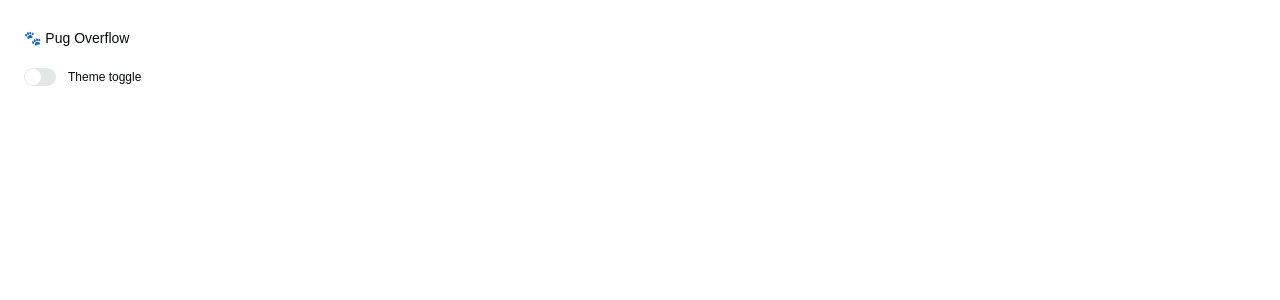
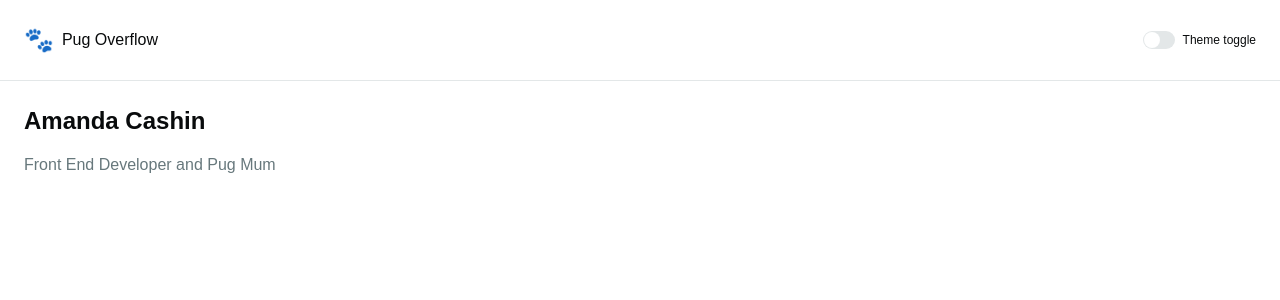
Before and after one commit to pugoverflow/pugoverflow.com, a React (Vite) app: page / in a window 1280 px wide. Shown: the top 300 px of the page. Built offline with nearby package versions, Linux system fonts and the light colour scheme.

Commit message:
refactor header into own file

```diff
--- a/src/App.tsx
+++ b/src/App.tsx
@@ -1,31 +1,14 @@
-import { Switch } from "@/components/ui/switch"
-import { Label } from "@/components/ui/label"
-import { useTheme } from "@/components/theme-provider"
+import { Header } from "@/components/header"
 
 export function App() {
-  const { theme, setTheme } = useTheme()
+  return (
+    <div className="min-h-screen bg-background text-foreground">
+      <Header />
 
-  const isDark =
-    theme === "dark" ||
-    (theme === "system" &&
-      window.matchMedia("(prefers-color-scheme: dark)").matches)
-
-  return (
-    <div className="flex min-h-svh p-6">
-      <div className="flex max-w-md min-w-0 flex-col gap-4 text-sm leading-loose">
-        <div>
-          <h1 className="font-medium">🐾 Pug Overflow</h1>
-        </div>
-
-        <div className="flex items-center gap-3">
-          <Switch
-            id="theme-toggle"
-            checked={isDark}
-            onCheckedChange={(checked) => setTheme(checked ? "dark" : "light")}
-          />
-          <Label htmlFor="theme-toggle">Theme toggle</Label>
-        </div>
-      </div>
+      <main className="p-6">
+        <h2 className="text-2xl font-semibold mb-4">Amanda Cashin </h2>
+        <p className="text-muted-foreground">   Front End Developer and Pug Mum   </p>
+      </main>
     </div>
   )
 }
--- /dev/null
+++ b/src/components/header.tsx
@@ -0,0 +1,30 @@
+import { Switch } from "@/components/ui/switch"
+import { Label } from "@/components/ui/label"
+import { useTheme } from "@/components/theme-provider"
+
+export function Header() {
+    const { theme, setTheme } = useTheme()
+
+    const isDark =
+        theme === "dark" ||
+        (theme === "system" &&
+            window.matchMedia("(prefers-color-scheme: dark)").matches)
+
+    return (
+        <header className="flex flex-row justify-between items-center p-6 border-b">
+            <div className="flex flex-row items-center gap-2">
+                <span className="text-2xl">🐾</span>
+                <h1 className="font-medium">Pug Overflow</h1>
+            </div>
+
+            <div className="flex flex-row items-center gap-2">
+                <Switch
+                    id="theme-toggle"
+                    checked={isDark}
+                    onCheckedChange={(checked) => setTheme(checked ? "dark" : "light")}
+                />
+                <Label htmlFor="theme-toggle">Theme toggle</Label>
+            </div>
+        </header>
+    )
+}
```
